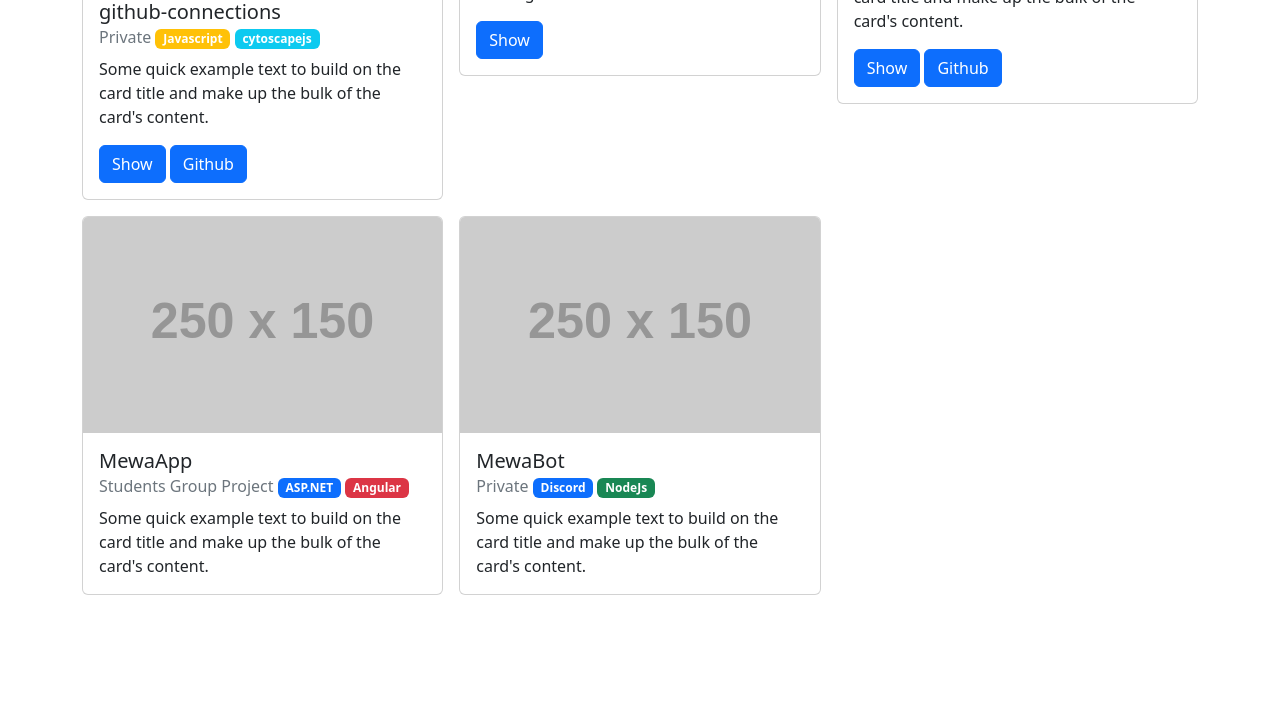
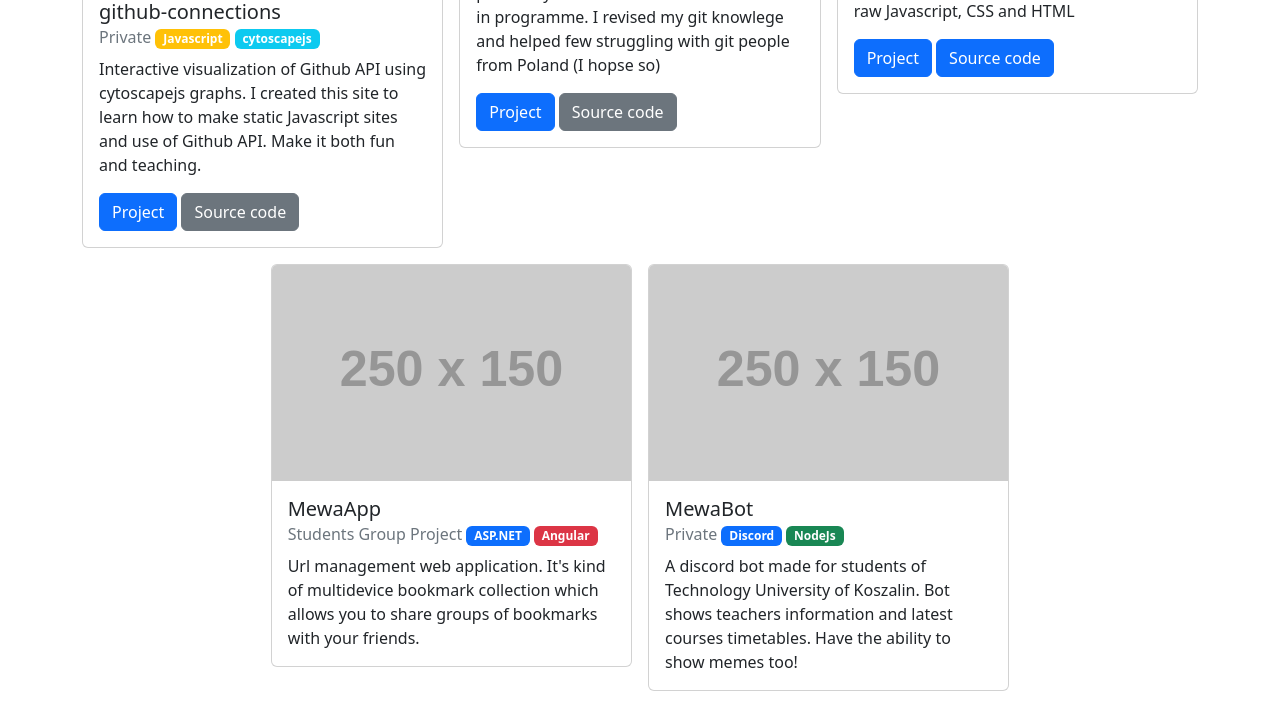
Before and after one commit to YourSenseiCreeper/yoursenseicreeper.github.io, a plain HTML site: page index.html in a window 1280 px wide. Shown: the part 784-1491 px from the top of the page. Before the commit the page ends 1379 px from the top, so only its background shows below. Drawn offline with nearby package versions, Linux system fonts and the light colour scheme; placeholder pictures from the web are drawn by us.

Commit message:
Favicon and project descriptions

```diff
--- a/index.html
+++ b/index.html
@@ -6,6 +6,7 @@
         <link rel="stylesheet" href="timeline.css">
         <link rel="preconnect" href="https://fonts.googleapis.com">
         <link rel="preconnect" href="https://fonts.gstatic.com" crossorigin>
+        <link rel="icon" type="image/x-icon" href="favicon.ico">
         <link href="https://fonts.googleapis.com/css2?family=Roboto:ital,wght@0,400;0,900;1,400&display=swap" rel="stylesheet">
         <link rel="stylesheet" href="https://cdnjs.cloudflare.com/ajax/libs/font-awesome/5.15.4/css/all.min.css" integrity="sha512-1ycn6IcaQQ40/MKBW2W4Rhis/DbILU74C1vSrLJxCq57o941Ym01SwNsOMqvEBFlcgUa6xLiPY/NS5R+E6ztJQ==" crossorigin="anonymous" referrerpolicy="no-referrer" />
         <link href="https://cdn.jsdelivr.net/npm/bootstrap@5.2.0-beta1/dist/css/bootstrap.min.css" rel="stylesheet" integrity="sha384-0evHe/X+R7YkIZDRvuzKMRqM+OrBnVFBL6DOitfPri4tjfHxaWutUpFmBp4vmVor" crossorigin="anonymous">
@@ -31,49 +32,50 @@
                     My name is <i>Piotr Wereszczyński</i> and I'm from Poland. It's my personal site which is also landing page for groupping my personal projects. Take a look or contact me if you want.
                 </div>
             </div>
-            <div class="row g-3">
+            <div class="row g-3 mb-3 justify-content-center">
                 <div class="col-12 text-center">
                     <h1 class="display-3">Projects</h1>
                 </div>
                 <div class="col-lg-4 col-md-6 col-sm-12">
                     <div class="card">
-                        <img class="card-img-top" src="./img/github-connections.png" alt="Card image cap" style="object-fit: cover">
+                        <img class="card-img-top" src="./img/github-connections.png" alt="github connections project image">
                         <div class="card-body">
                           <h5 class="card-title">github-connections</h5>
                           <h6 class="card-subtitle mb-2 text-muted">Private
                             <span class="badge badge-pill bg-warning">Javascript</span>
                             <span class="badge badge-pill bg-info">cytoscapejs</span>
                           </h6>
-                          <p class="card-text">Some quick example text to build on the card title and make up the bulk of the card's content.</p>
-                          <a href="https://github-connections.herokuapp.com/" class="btn btn-primary">Show</a>
-                          <a href="https://github.com/YourSenseiCreeper/github-connections" class="btn btn-primary">Github</a>
+                          <p class="card-text">Interactive visualization of Github API using cytoscapejs graphs. I created this site to learn how to make static Javascript sites and use of Github API. Make it both fun and teaching.</p>
+                          <a href="https://github-connections.herokuapp.com/" class="btn btn-primary">Project</a>
+                          <a href="https://github.com/YourSenseiCreeper/github-connections" class="btn btn-secondary">Source code</a>
                         </div>
                     </div>
                 </div>
                 <div class="col-lg-4 col-md-6 col-sm-12">
                     <div class="card">
-                        <img class="card-img-top" src="./img/learn-git-branching.webp" alt="Card image cap">
+                        <img class="card-img-top" src="./img/learn-git-branching.webp" alt="Learn git branching project image">
                         <div class="card-body">
                           <h5 class="card-title">LearnGitBranching</h5>
                           <h6 class="card-subtitle mb-2 text-muted">Translation + Coding
                             <span class="badge badge-pill bg-warning">Javascript</span>
                           </h6>
-                          <p class="card-text">Translated project into Polish and added missing translations</p>
-                          <a href="https://learngitbranching.js.org/" class="btn btn-primary">Show</a>
+                          <p class="card-text">Translated project into Polish and added possibility to translate some of the features in programme. I revised my git knowlege and helped few struggling with git people from Poland (I hopse so)</p>
+                          <a href="https://learngitbranching.js.org/" class="btn btn-primary">Project</a>
+                          <a href="https://github.com/pcottle/learnGitBranching" class="btn btn-secondary">Source code</a>
                         </div>
                     </div>
                 </div>
                 <div class="col-lg-4 col-md-6 col-sm-12">
                     <div class="card">
-                        <img class="card-img-top" src="https://via.placeholder.com/250x150" alt="Card image cap">
+                        <img class="card-img-top" src="./img/boldedfastreading.png" alt="Card image cap">
                         <div class="card-body">
                           <h5 class="card-title">BoldedFastReading</h5>
                           <h6 class="card-subtitle mb-2 text-muted">Private
                             <span class="badge badge-pill bg-warning">Javascript</span>
                           </h6>
-                          <p class="card-text">Some quick example text to build on the card title and make up the bulk of the card's content.</p>
-                          <a href="https://yoursenseicreeper.github.io/boldedfastreading/" class="btn btn-primary">Show</a>
-                          <a href="https://github.com/YourSenseiCreeper/boldedfastreading" class="btn btn-primary">Github</a>
+                          <p class="card-text">Implementation of so called fast reading method. Quick and fun project made using raw Javascript, CSS and HTML</p>
+                          <a href="https://yoursenseicreeper.github.io/boldedfastreading/" class="btn btn-primary">Project</a>
+                          <a href="https://github.com/YourSenseiCreeper/boldedfastreading" class="btn btn-primary">Source code</a>
                         </div>
                     </div>
                 </div>
@@ -87,7 +89,7 @@
                             <span class="badge badge-pill bg-primary">ASP.NET</span>
                             <span class="badge badge-pill bg-danger">Angular</span>
                           </h6>
-                          <p class="card-text">Some quick example text to build on the card title and make up the bulk of the card's content.</p>
+                          <p class="card-text">Url management web application. It's kind of multidevice bookmark collection which allows you to share groups of bookmarks with your friends.</p>
                         </div>
                     </div>
                 </div>
@@ -101,7 +103,7 @@
                               <span class="badge badge-pill bg-success">NodeJs</span>
                             </h6>
                           <p class="card-text">
-                            Some quick example text to build on the card title and make up the bulk of the card's content.</p>
+                            A discord bot made for students of Technology University of Koszalin. Bot shows teachers information and latest courses timetables. Have the ability to show memes too!</p>
                         </div>
                     </div>
                 </div>
```
Also changed, not shown: favicon.ico (added), img/boldedfastreading.png (added).
